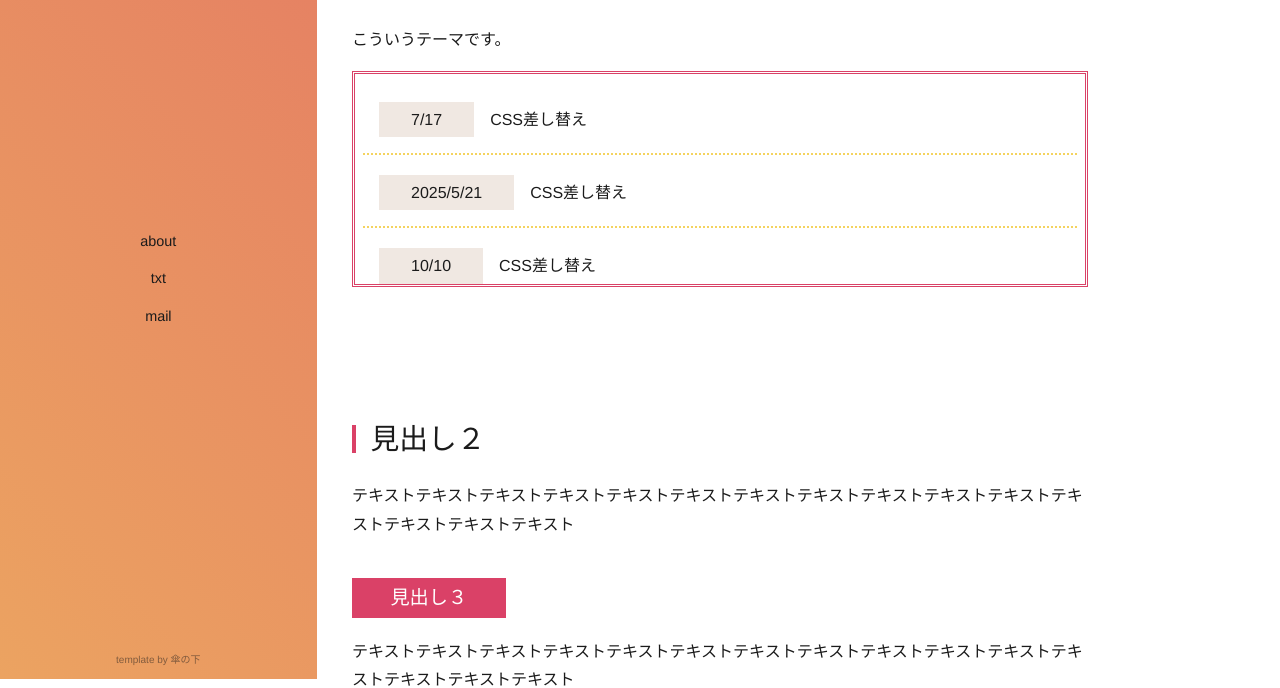
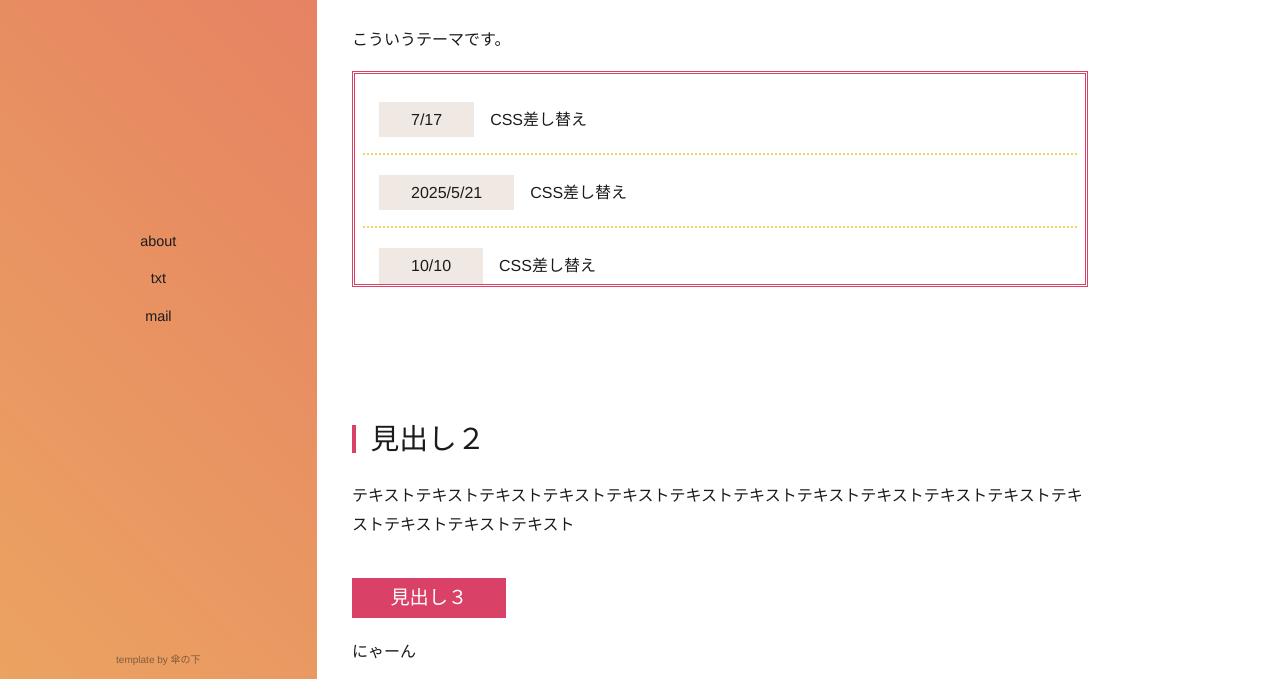
Before and after one commit to su-su-2005/site, a plain HTML site: page index.html in a window 1280 px wide. Shown: the part 121-809 px from the top of the page. Drawn offline with Linux system fonts and the light colour scheme.

Commit message:
Update index.html

```diff
--- a/index.html
+++ b/index.html
@@ -46,7 +46,7 @@
 
                 <h3>見出し３</h3>
                 <p>
-                    テキストテキストテキストテキストテキストテキストテキストテキストテキストテキストテキストテキストテキストテキストテキスト
+                   にゃーん
                 </p>
 
                 <h4>見出し４</h4>
```
